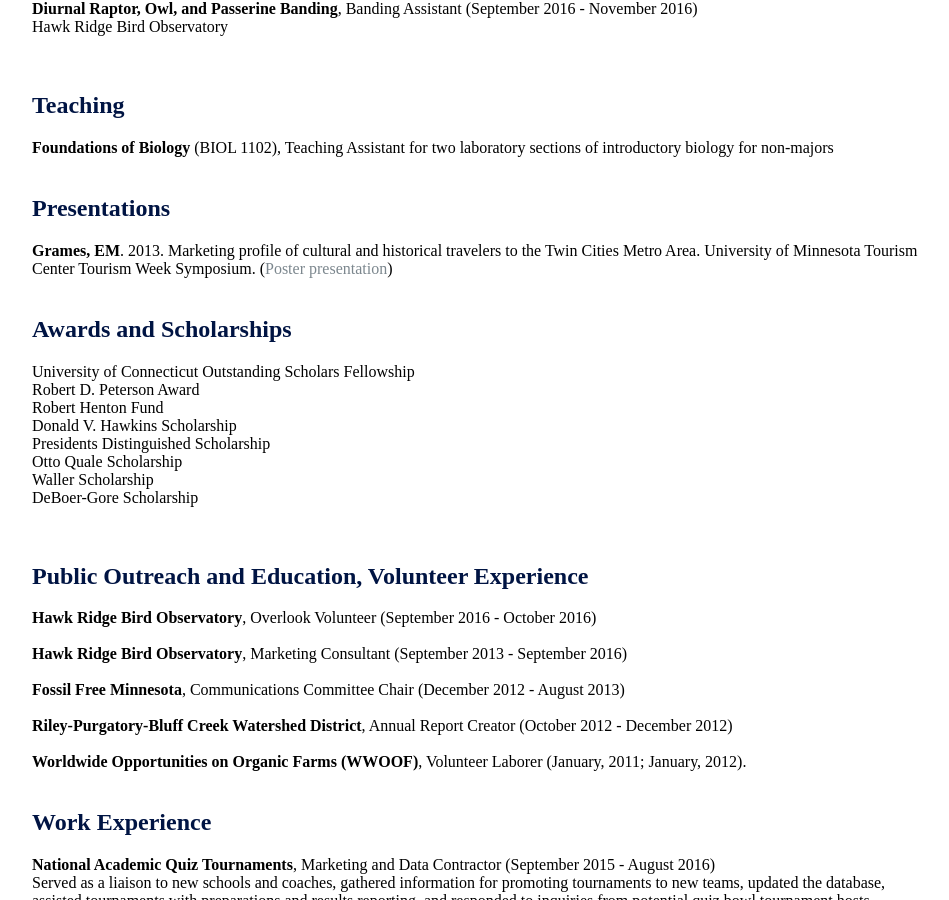
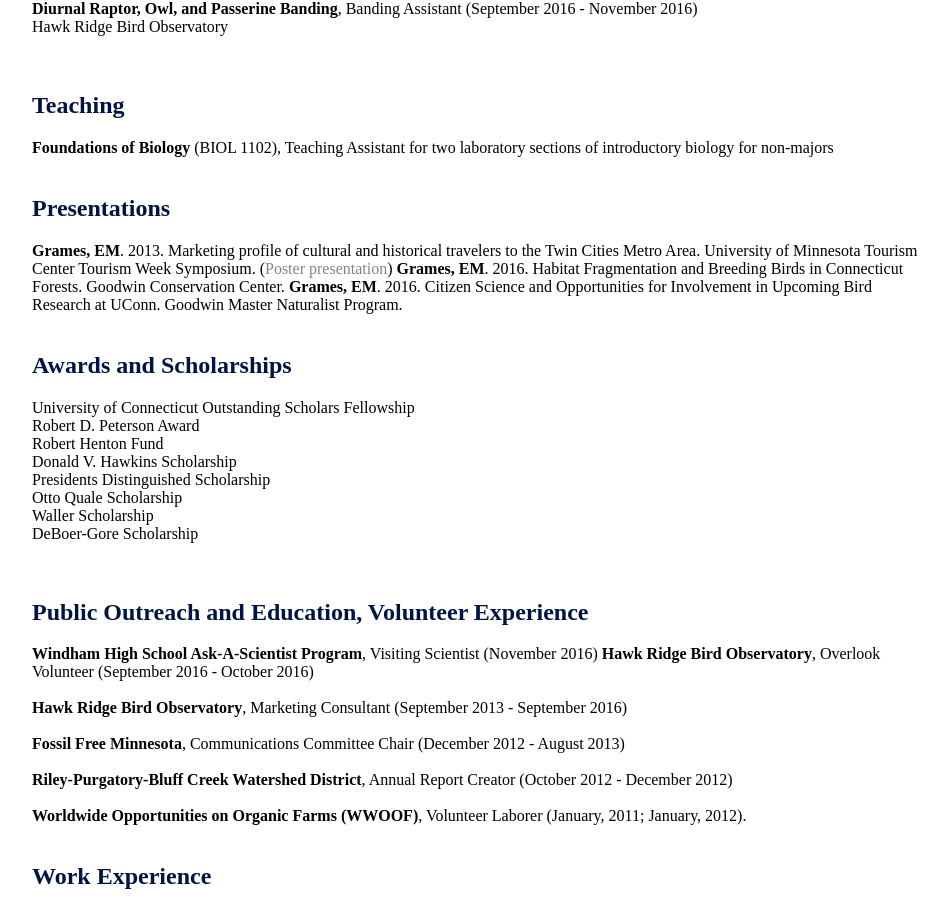
Before and after one commit to elizagrames/elizagrames.github.io, a Jekyll site: the page built from cv/index.html, in a window 1280 px wide and 900 px high, scrolled down 979 px. Shown: the whole window, without its empty margins (160-1109 px from the left). Built offline with Jekyll 4.4.1, drawn with Linux system fonts in a browser that asks for light colours.

Commit message:
Update index.html

```diff
--- a/cv/index.html
+++ b/cv/index.html
@@ -65,8 +65,13 @@
 
 
 <h2>Presentations</h2>
-<b>Grames, EM</b>. 2013. Marketing profile of cultural and historical travelers to the Twin Cities Metro Area. University of Minnesota Tourism Center Tourism Week Symposium. (<a href="https://conservancy.umn.edu/bitstream/handle/11299/171696/Marketing%20Profile%20of%20Cultural%20and%20Historical%20Travelers%20to%20the%20Twin%20Cities%20Metro%20Area.pdf?sequence=1&isAllowed=y">Poster presentation</a>)
-
+<b>Grames, EM</b>. 2013. Marketing profile of cultural and historical travelers to the Twin Cities Metro Area.
+	University of Minnesota Tourism Center Tourism Week Symposium.
+	(<a href="https://conservancy.umn.edu/bitstream/handle/11299/171696/Marketing%20Profile%20of%20Cultural%20and%20Historical%20Travelers%20to%20the%20Twin%20Cities%20Metro%20Area.pdf?sequence=1&isAllowed=y">Poster presentation</a>)
+<b>Grames, EM</b>. 2016. Habitat Fragmentation and Breeding Birds in Connecticut Forests.
+	Goodwin Conservation Center.
+	<b>Grames, EM</b>. 2016. Citizen Science and Opportunities for Involvement in Upcoming Bird Research at UConn.
+	Goodwin Master Naturalist Program.
 
 <br><br>
 
@@ -89,6 +94,7 @@
 
 
 <h2>Public Outreach and Education, Volunteer Experience</h2>
+	<b>Windham High School Ask-A-Scientist Program</b>, Visiting Scientist (November 2016)
 
 <b>Hawk Ridge Bird Observatory</b>, Overlook Volunteer (September 2016 - October 2016)
 <br><br>
```
